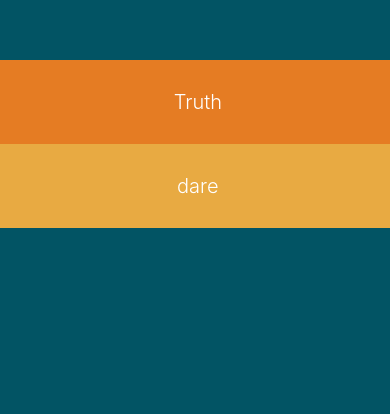
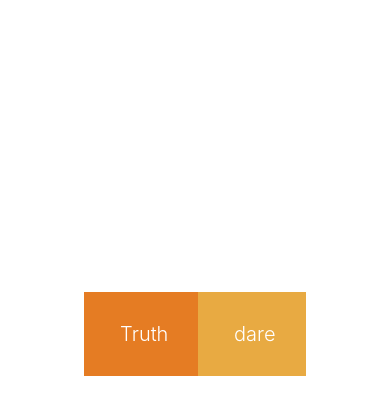
Before and after one commit to alifertah/truth-or-dare, a React Native app: screen / in a window 390 px wide. Shown: the part 278-692 px from the top of the page. Built offline with nearby package versions, Linux system fonts and the light colour scheme.

Commit message:
changin the styles a lil bit

```diff
--- a/App.js
+++ b/App.js
@@ -3,6 +3,7 @@ import { StyleSheet, Text, View, TouchableOpacity } from 'react-native';
 import { s } from 'react-native-wind'
 import Head from './components/head';
 import { useState } from 'react';
+import { flexDirections } from 'react-native-wind/dist/styles/flex/flex-direction';
 
 const actions = [{name:"Truth", fun:"fetchTruth", value:"truth"},
 {name:"dare", fun:"fetchDare", value:"dare"}
@@ -45,6 +46,8 @@ export default function App() {
 
   return (
     <View style={styles.container} >
+    <Text style={styles.message}>{truth}</Text>
+      <View style={styles.actionsContainer}>
       {actions.map((action, index) => (
           <TouchableOpacity style={index === 0 ? (styles.truth) : (styles.dare)}  key={index} onPress={()=>setAndCall(action.value)}>
             <Text style={styles.actionText}> {action.name}</Text>
@@ -52,27 +55,29 @@ export default function App() {
 
       ))
   }
-    <Text style={styles.message}>{truth}</Text>
+      </View>
       <StatusBar style="auto" />
     </View>
   );
 }
 
 const styles = StyleSheet.create({
+  actionsContainer:{
+    backgroundColor:"red",
+    display:"flex",
+    flexDirection:"row",
+  },
   container:{
-    backgroundColor: "#025464",
-    width:"100%",
-    height:'100%',
-    display: 'flex',
-    justifyContent: 'center',
-    alignItems: 'center',
+    display:"flex",
+    justifyContent:"space-around",
+    alignItems:"center",
+    height:"100%"
   },
    truth:{
      display:"flex",
      justifyContent:"center",
      alignItems:"center",
      backgroundColor:"#E57C23",
-    width:"100%",
      padding:30,
    },
    dare:{
@@ -80,7 +85,6 @@ const styles = StyleSheet.create({
      justifyContent:"center",
      alignItems:"center",
      backgroundColor:"#E8AA42",
-    width:"100%",
      padding:30,
    },
    message:{
@@ -89,7 +93,6 @@ const styles = StyleSheet.create({
      textAlign:"center",
      fontSize: 22,
      color:"linear-gradient(90deg, rgba(229,124,35,1) 0%, rgba(232,170,66,1) 100%)",
-
  },
   actionText:{
     color:"white",
```
Lines whose indentation alone changed are shown as unchanged.
